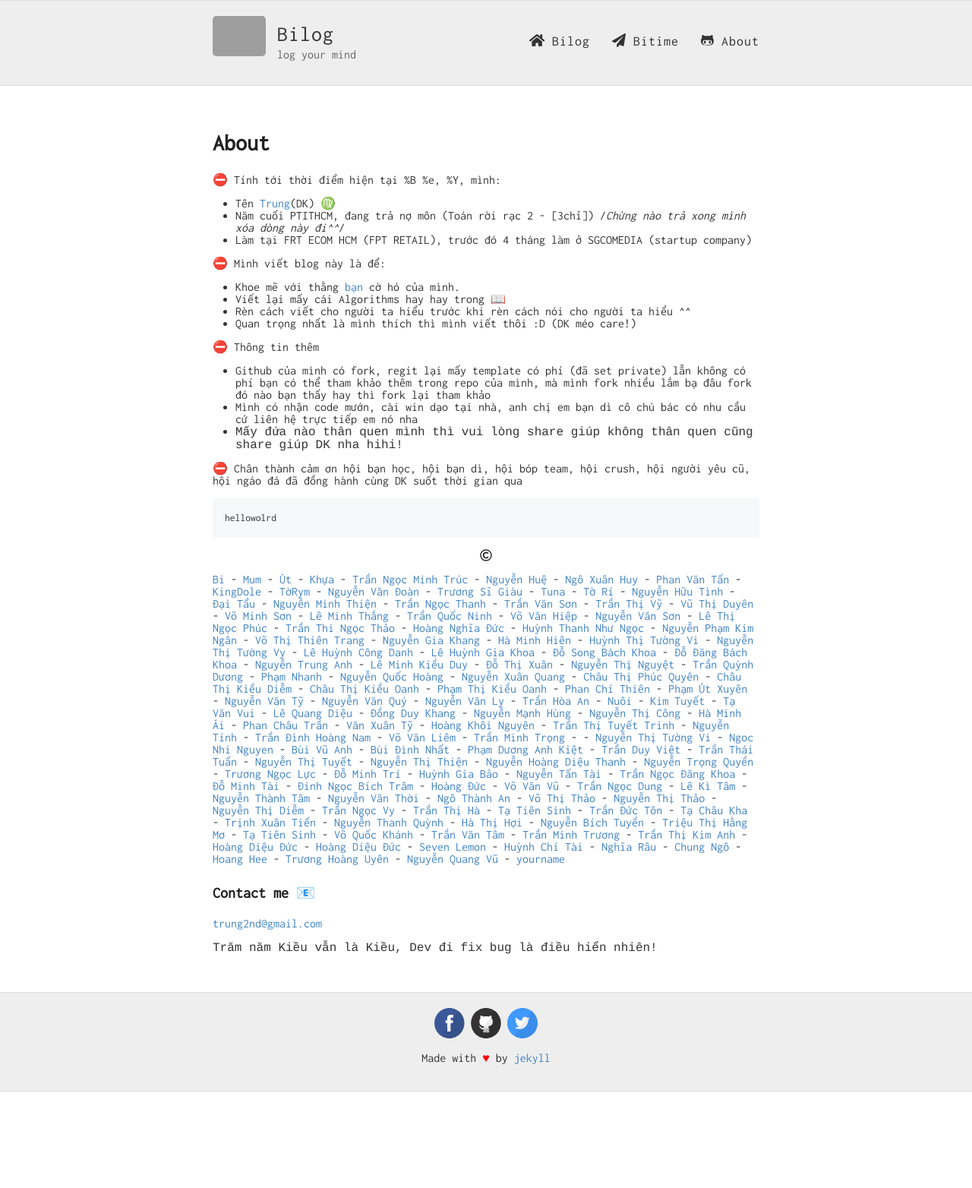
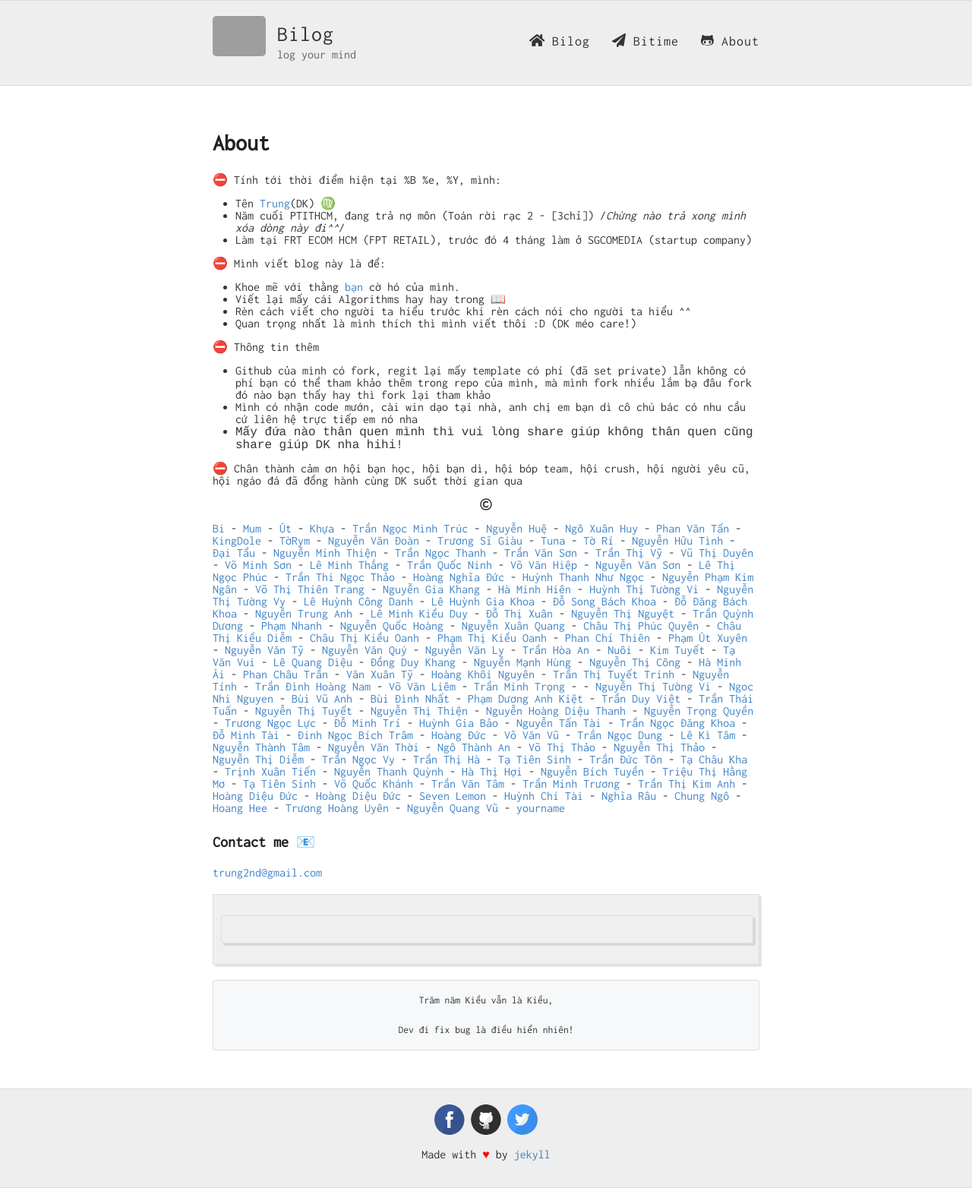
Before and after one commit to tahongtrung/biblog, a Jekyll site: the page built from about.md, in a window 1280 px wide. Shown: the whole page at 76% size. Built offline with Jekyll 4.4.1, drawn with Linux system fonts in a browser that asks for light colours; nearby versions of some CDN libraries; emoji names are drawn with the system emoji font; before the commit the page ends 1437 px from its top, so only the background shows below that; grey boxes are pictures that could not be loaded.

Commit message:
sdfsdfsdf
sdfsdf

````diff
--- a/about.md
+++ b/about.md
@@ -25,9 +25,7 @@ Mấy đứa nào thân quen mình thì vui lòng share giúp không thân quen
 
 :no_entry: Chân thành cảm ơn hội bạn học, hội bạn dì, hội bóp team, hội crush, hội người yêu cũ, hội ngáo đá đã đồng hành cùng DK suốt thời gian qua
 
-<pre>
-hellowolrd
-</pre>
+
 
 <p align="center">
  	<i class="far fa-copyright"></i>
@@ -41,5 +39,11 @@ hellowolrd
 
 [trung2nd@gmail.com](mailto:trung2nd@gmail.com)
 
-```Trăm năm Kiều vẫn là Kiều,
-Dev đi fix bug là điều hiển nhiên!```
+```
+
+```
+
+<pre align="center">
+Trăm năm Kiều vẫn là Kiều,<br>
+Dev đi fix bug là điều hiển nhiên!
+</pre>
--- a/style.scss
+++ b/style.scss
@@ -20,6 +20,7 @@ pre{
   font-size: 85%;
 	line-height: 1.45;
   background-color: #f6f8fa;
+	border: 1px solid #ddd;
   border-radius: 3px;
 }
 html {
````
Also changed, not shown: 3 other files.
